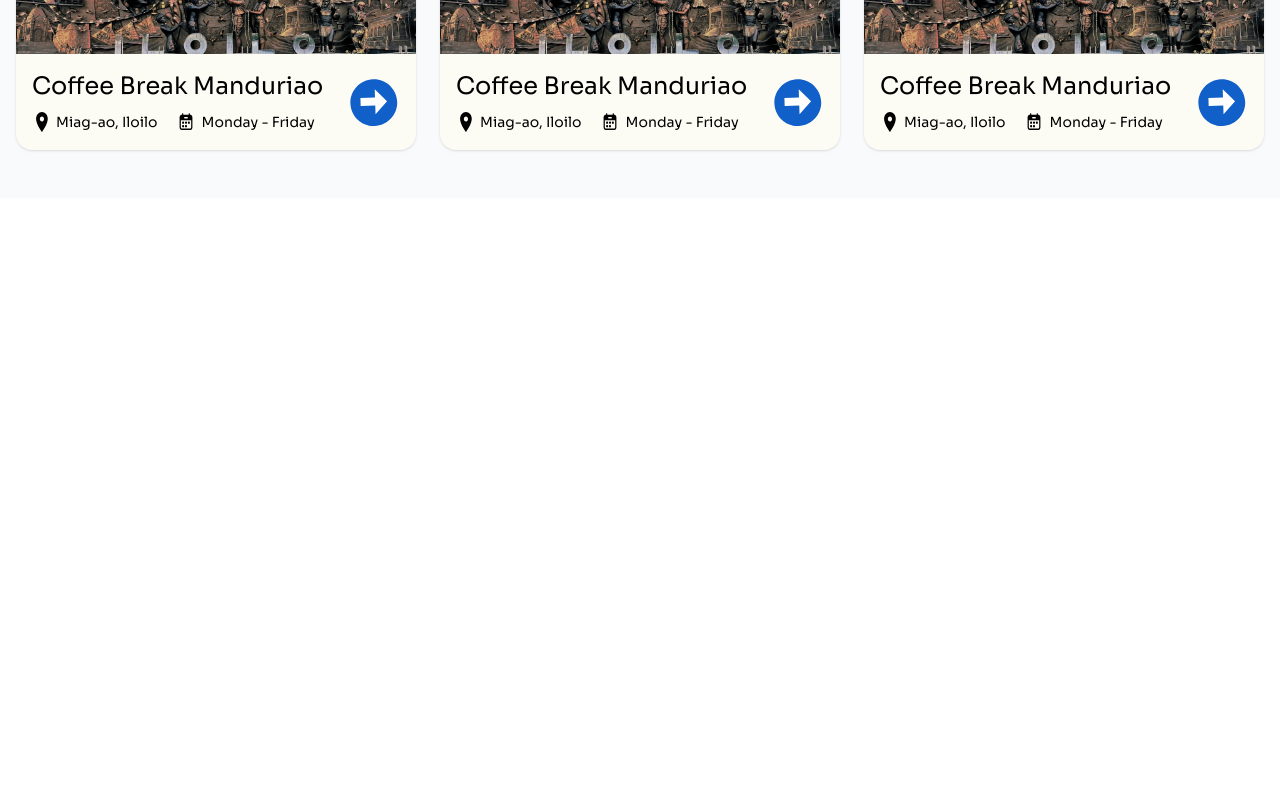
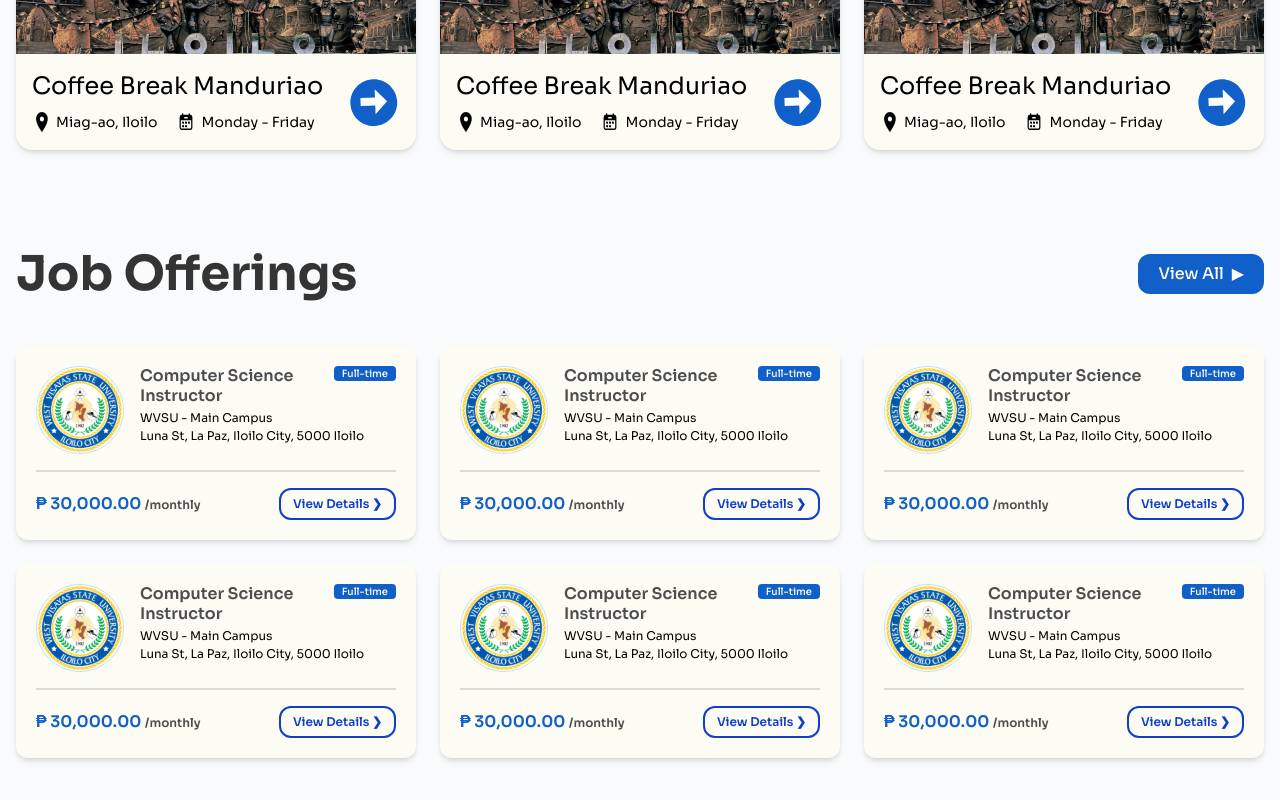
Before and after one commit to Rejeno/iloilo-directory, a Next.js app: page / in a window 1280 px wide. Shown: the part 2816-3616 px from the top of the page. Before the commit the page ends 3014 px from the top, so only its background shows below. Built offline with nearby package versions, Linux system fonts and the light colour scheme; a web font is replaced by a local one.

Commit message:
feat: add job offerings section of homepage

```diff
--- a/app/page.tsx
+++ b/app/page.tsx
@@ -179,9 +179,9 @@
               View All <span>▶</span>
             </button>
           </div>
-          <div className="grid grid-cols-1 md:grid-cols-3 gap-6">
+          <div className="grid grid-cols-3 gap-6">
             {[1, 2, 3, 4, 5, 6].map((item) => (
-              <div key={item} className="bg-[#FCFCF5] rounded-2xl overflow-hidden shadow-sm hover:shadow-md transition">
+              <div key={item} className="bg-[#FCFCF5] rounded-2xl overflow-hidden shadow-md hover:shadow-lg  transition">
                 <div className="relative h-48">
                   <img src="/home-assets/ilodirect.jpg" alt="Coffee Break" className="w-full h-full object-cover" />
                   <div className={`absolute top-3 left-3 text-white text-[10px] font-bold px-2.5 py-1 rounded-lg ${item % 2 === 0 ? 'bg-green-500' : 'bg-red-500'}`}>
@@ -226,6 +226,41 @@
           </div>
         </section>
 
+          {/* Job Offerings */}
+        <section>
+          <div className="flex justify-between items-center mb-12 mt-25">
+            <h2 className="text-5xl font-bold text-[#343434]">Job Offerings</h2>
+            <button className="bg-[#115FC8] text-white px-5 py-2 rounded-xl font-medium flex items-center gap-2 cursor-pointer">
+              View All <span>▶</span>
+            </button>
+          </div>
+          <div className="grid grid-cols-3 gap-6">
+            {[1, 2, 3, 4, 5, 6].map((item) => (
+              <div key={item} className="bg-[#FCFCF5] rounded-xl p-5 shadow-md hover:shadow-lg transition flex flex-col justify-between">
+                <div className="flex gap-4 mb-4">
+                  <div className="w-22 h-22 rounded-full bg-gray-50 shrink-0 flex items-center justify-center border border-blue-200 overflow-hidden">
+                    <img src="/home-assets/wvsu-logo.svg" alt="Logo" className="w-full h-full object-cover" />
+                  </div>
+                  <div className="flex-1">
+                    <div className="flex justify-between items-start">
+                      <h3 className="font-semibold text-[#4D4D4D] leading-tight">Computer Science<br/>Instructor</h3>
+                      <span className="bg-[#115FC8] text-white text-[10px] font-medium px-2 rounded-sm">Full-time</span>
+                    </div>
+                    <p className="text-xs text-black mt-1 font-normal">WVSU - Main Campus</p>
+                    <p className="text-xs text-black mt-0.5 truncate">Luna St, La Paz, Iloilo City, 5000 Iloilo</p>
+                  </div>
+                </div>
+                <div className="border-t-2 border-[#DCDCD6] pt-4 flex justify-between items-center">
+                  <p className="text-[#115FC8] font-semibold">₱ 30,000.00 <span className="text-[#4D4D4D] text-xs font-semibold">/monthly</span></p>
+                  <button className="text-[#113FC8] border-2 border-[#113FC8] px-3 py-1.5 rounded-xl text-xs font-semibold hover:bg-blue-50 transition">
+                    View Details ❯
+                  </button>
+                </div>
+              </div>
+            ))}
+          </div>
+        </section>
+
       </div>
     </main>
   );
```
